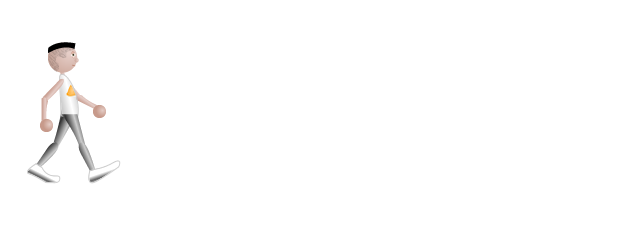
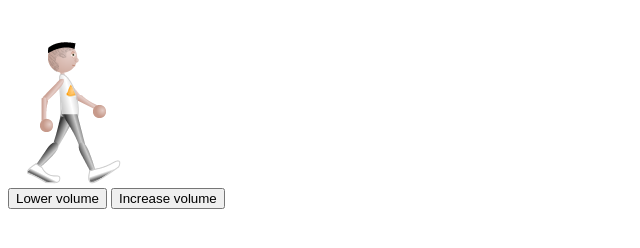
Before and after one commit to CalvinHowell/walkingsprite, a plain HTML site: page index.html in a window 1280 px wide. Shown: the whole page, without its empty margins (0-640 px from the left). Drawn offline with Linux system fonts and the light colour scheme.

Commit message:
Changes
Added JS function for volume

```diff
--- a/index.html
+++ b/index.html
@@ -17,10 +17,26 @@
 </head>
 <body>
 	<div class="sprited"></div>
-	<audio controls autoplay hidden>
+	<audio controls autoplay hidden id="music" loop>
   <source src="music/walkin.ogg" type="audio/ogg">
   <source src="music/walkin.mp3" type="audio/mpeg">
 Your browser does not support the audio element.
 </audio>
+<button onclick="setvolumehalf()">Lower volume</button>
+<button onclick="setvolumefull()">Increase volume</button>
+
+<script type="text/javascript">
+
+	function setvolumehalf() {
+		if(music.volume > 0.1){
+		music.volume -=0.1;
+	}
+	}
+	function setvolumefull() {
+		if(music.volume <1){
+		music.volume +=0.1;
+	}
+	}
+</script>
 </body>
 </html>
```
